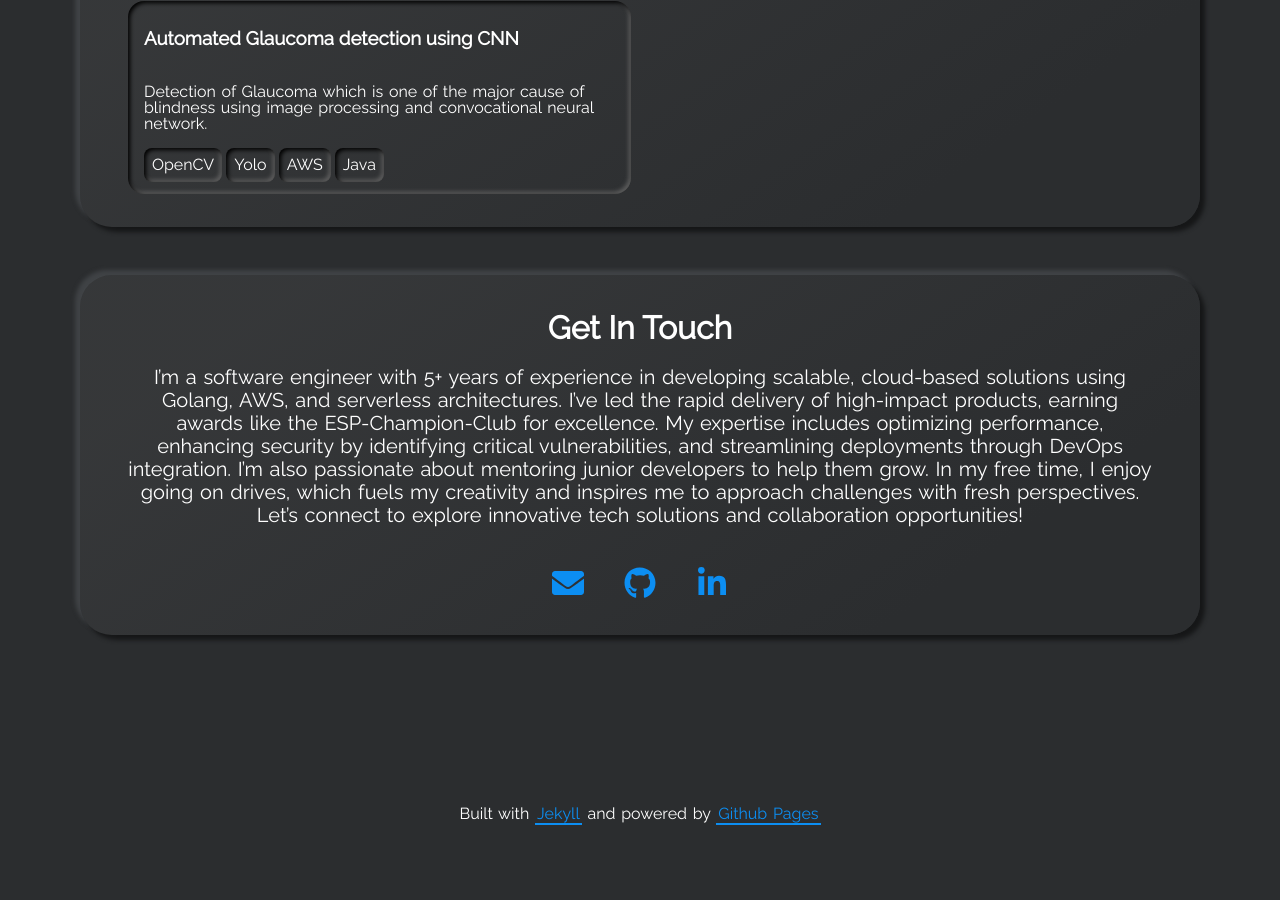
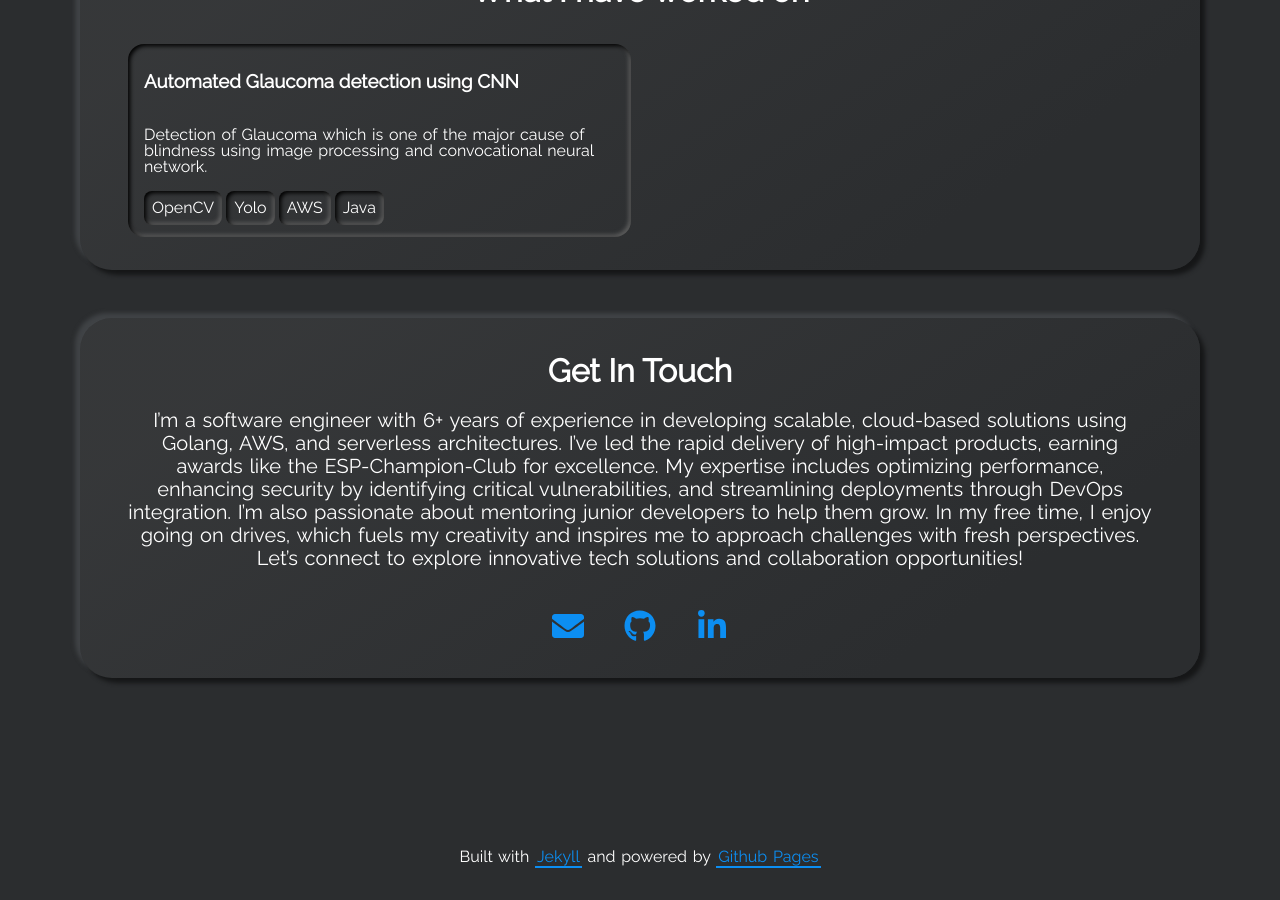
Before and after one commit to deepakumarvu/deepakumarvu.github.io, a Jekyll site: the page built from index.html, in a window 1280 px wide and 900 px high, scrolled down 4010 px. Built offline with Jekyll 4.4.1, drawn with Linux system fonts in a browser that asks for light colours; before the commit the page ends 4867 px from its top, so only the background shows below that; some of the changed text lies outside the part shown.

Commit message:
Update contact description and add AWS certification to about me section

```diff
--- a/_config.yml
+++ b/_config.yml
@@ -40,7 +40,7 @@ show_contact_card: true
 # contact_title: The will be displayed as the title in the Contact section
 contact_title: Get In Touch
 # contact_description: This will be displayed under the title.
-contact_description: I’m a software engineer with 5+ years of experience in developing scalable, cloud-based solutions using Golang, AWS, and serverless architectures. I’ve led the rapid delivery of high-impact products, earning awards like the ESP-Champion-Club for excellence. My expertise includes optimizing performance, enhancing security by identifying critical vulnerabilities, and streamlining deployments through DevOps integration. I’m also passionate about mentoring junior developers to help them grow. In my free time, I enjoy going on drives, which fuels my creativity and inspires me to approach challenges with fresh perspectives. Let’s connect to explore innovative tech solutions and collaboration opportunities!
+contact_description: I’m a software engineer with 6+ years of experience in developing scalable, cloud-based solutions using Golang, AWS, and serverless architectures. I’ve led the rapid delivery of high-impact products, earning awards like the ESP-Champion-Club for excellence. My expertise includes optimizing performance, enhancing security by identifying critical vulnerabilities, and streamlining deployments through DevOps integration. I’m also passionate about mentoring junior developers to help them grow. In my free time, I enjoy going on drives, which fuels my creativity and inspires me to approach challenges with fresh perspectives. Let’s connect to explore innovative tech solutions and collaboration opportunities!
 
 # GITHUB-METADATA
 # Set this to your forked repository
--- a/_includes/section-aboutme.html
+++ b/_includes/section-aboutme.html
@@ -1,6 +1,7 @@
 <h1 class="title">{{site.about_me_title}}</h1>
 <p class="description" data-aos="fade-down">🚀 Versatile Engineer with a passion for product management.</p>
 <p class="description" data-aos="fade-down">🔧 Proven track record in scalable cloud-based solutions using AWS and Golang.</p>
+<p class="description" data-aos="fade-down">🏅 Certified <b>AWS Solutions Architect Professional</b></p>
 <p class="description" data-aos="fade-down">💡 Strong background in computer science fundamentals, API development, and mentoring.</p>
 <p class="description" data-aos="fade-down">🔍 Eager to explore the dynamic realm of product management and drive success.</p>
 <p class="description" data-aos="fade-down">🌟 Ready to embrace new challenges and make an impact!</p>
```
